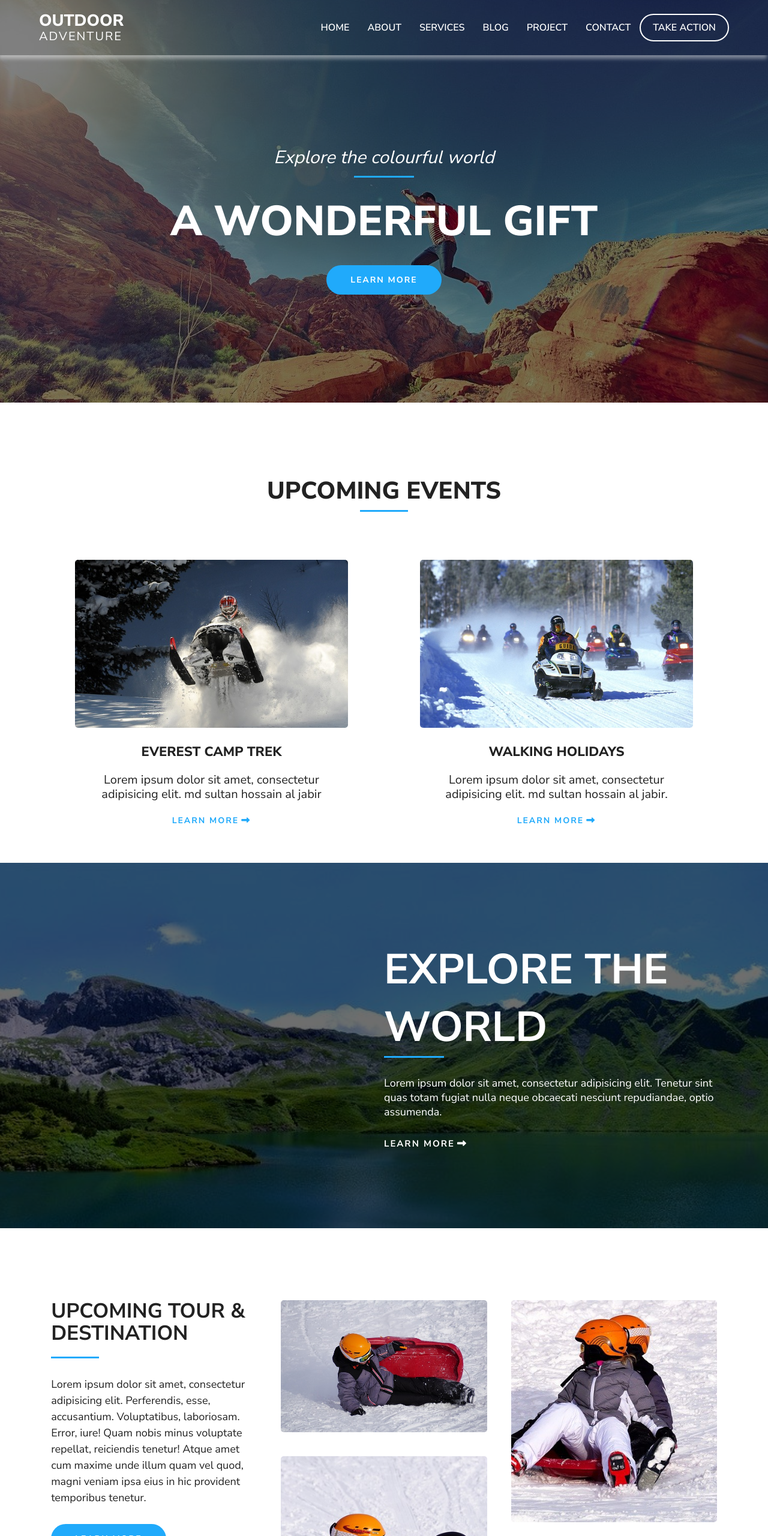
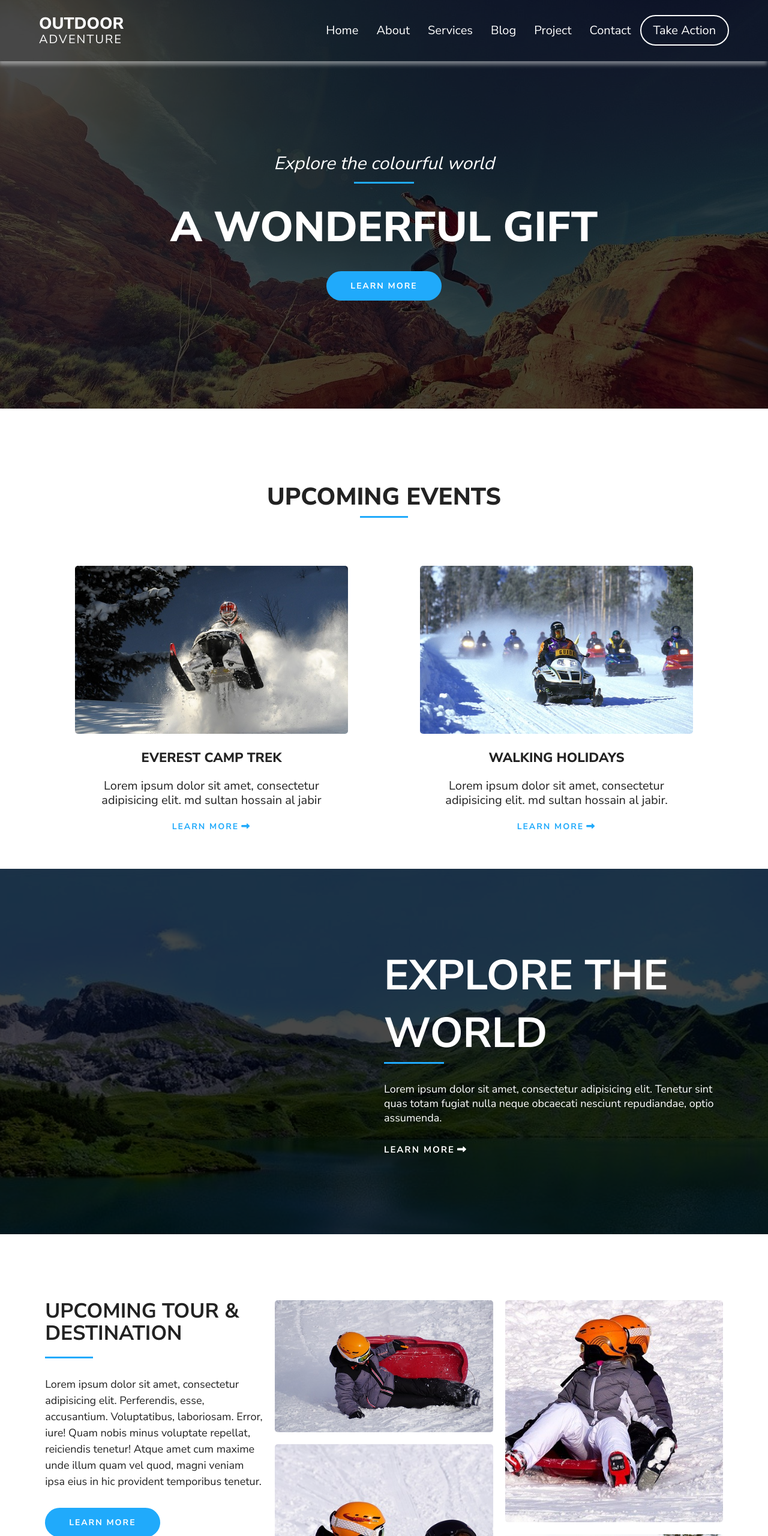
Before and after one commit to niloysaha38/outdoor-adventure-02, a plain HTML site: page index.html in a window 1280 px wide. Shown: the top 2560 px of the page at 60% size. Drawn offline with Linux system fonts and the light colour scheme.

Commit message:
Update custom.css

```diff
--- a/css/custom.css
+++ b/css/custom.css
@@ -24,17 +24,18 @@ img{
 /*header section start*/
 header{
     background: url(../images/header.jpg);
-    background-color: #00000080;
+    background-color: #000000b8;
     background-size: cover;
     background-repeat: no-repeat;
     background-position: center;
     background-blend-mode: multiply;
     padding-bottom: 30px;
+    background-attachment: fixed;
 }
 
 .header_sticky{
     width: 100%;
-    padding: 20px 0;
+    padding: 25px 0;
     top: 0;
     display: block;
     box-shadow: -2px 6px 6px #ffffff6b;
@@ -45,7 +46,6 @@ header{
     display: flex;
     flex-wrap: wrap;
     align-items: center;
-    /* justify-content: center; */
 }
 .logo{
     flex-basis: 20%;
@@ -77,10 +77,8 @@ header{
     color: white;
     text-decoration: none;
     padding: 15px;
-    text-transform: uppercase;
-    font-size: 16px;
-    font-weight: 600;
     transition: .3s ease-in-out;
+    font-size: 20px;
 }
 .nav ul li a:hover{
     color:#20AAFB;
@@ -91,11 +89,12 @@ header{
     border-radius:30px;
     padding: 10px 20px;
 }
+/*header section end*/
 
-.banner_section {
 
-}
 
+
+/*banner section start*/
 .banner_content{
     flex-basis: 100%;
     max-width: 100%;
@@ -138,6 +137,7 @@ header{
     box-shadow:0px 6px 16px white;
 }
 /*banner section end*/
+
 
 
 
@@ -221,8 +221,9 @@ header{
     background-repeat: no-repeat;
     background-position: center;
     background-blend-mode: multiply;
-    background-color: #00000091;
+    background-color: #000000b8;
     padding: 130px 0;
+    background-attachment: fixed;
 }
 .explore_content{
     flex-basis: 50%;
@@ -262,7 +263,7 @@ header{
 .tour{
     flex-basis: 33.33%;
     max-width: 33.33%;
-    padding: 20px;
+    padding: 10px;
 }
 .tour h2{
     font-size: 34px;
@@ -305,7 +306,7 @@ header{
 .tour img{
     width: 100%;
     display: block;
-    margin-bottom: 40px;
+    margin-bottom: 20px;
     border-radius: 5px;
 }
 .small{
@@ -330,8 +331,12 @@ header{
     color: #f5f5f5;
     font-weight: 600;
     text-align: center;
-    line-height: 1.8;
+    line-height: 1.4;
 }
 
-.last{}
+.last{
+    flex-basis: 100%;
+    max-width: 100%;
+    justify-content: center;
+}
 /*copyright section end*/
```
